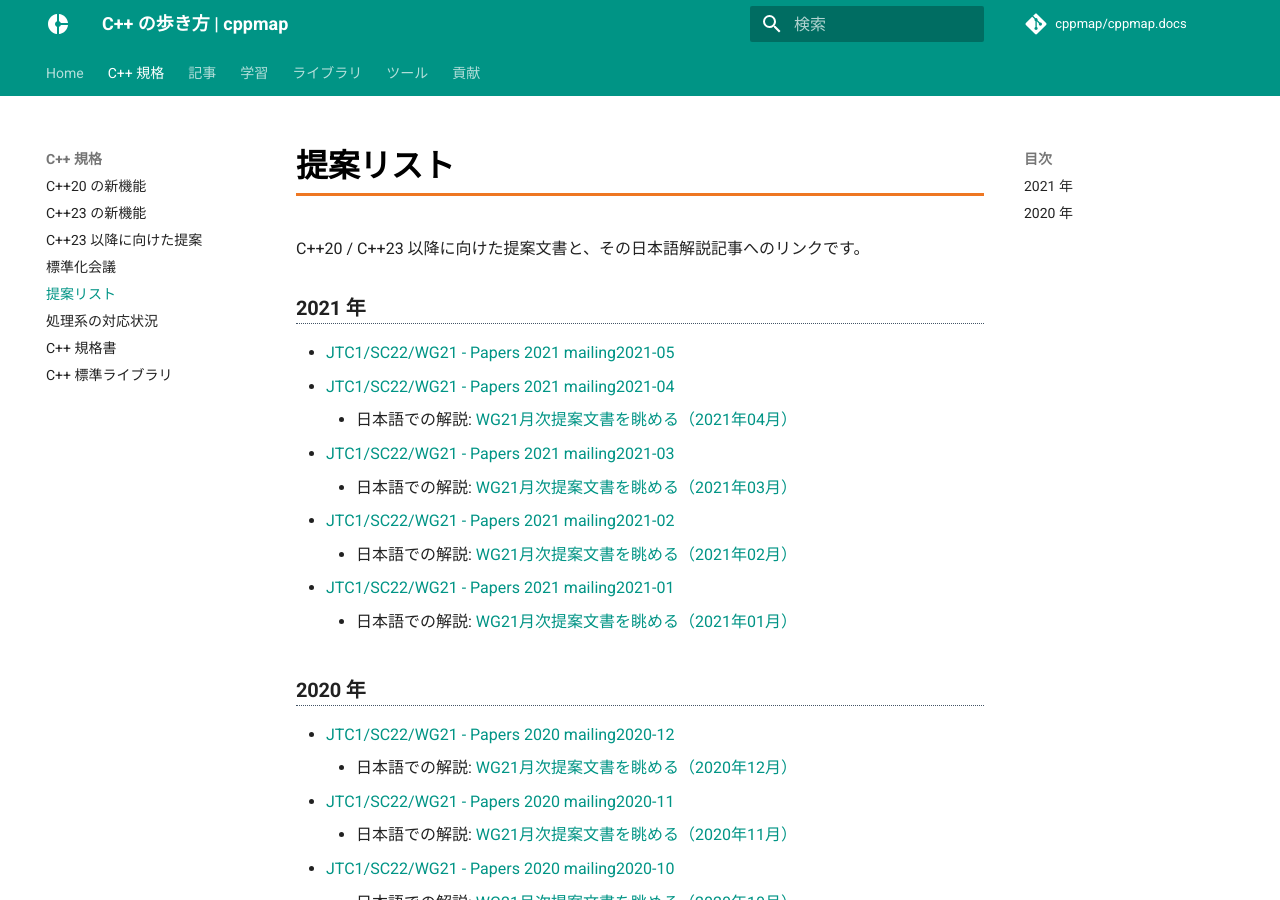
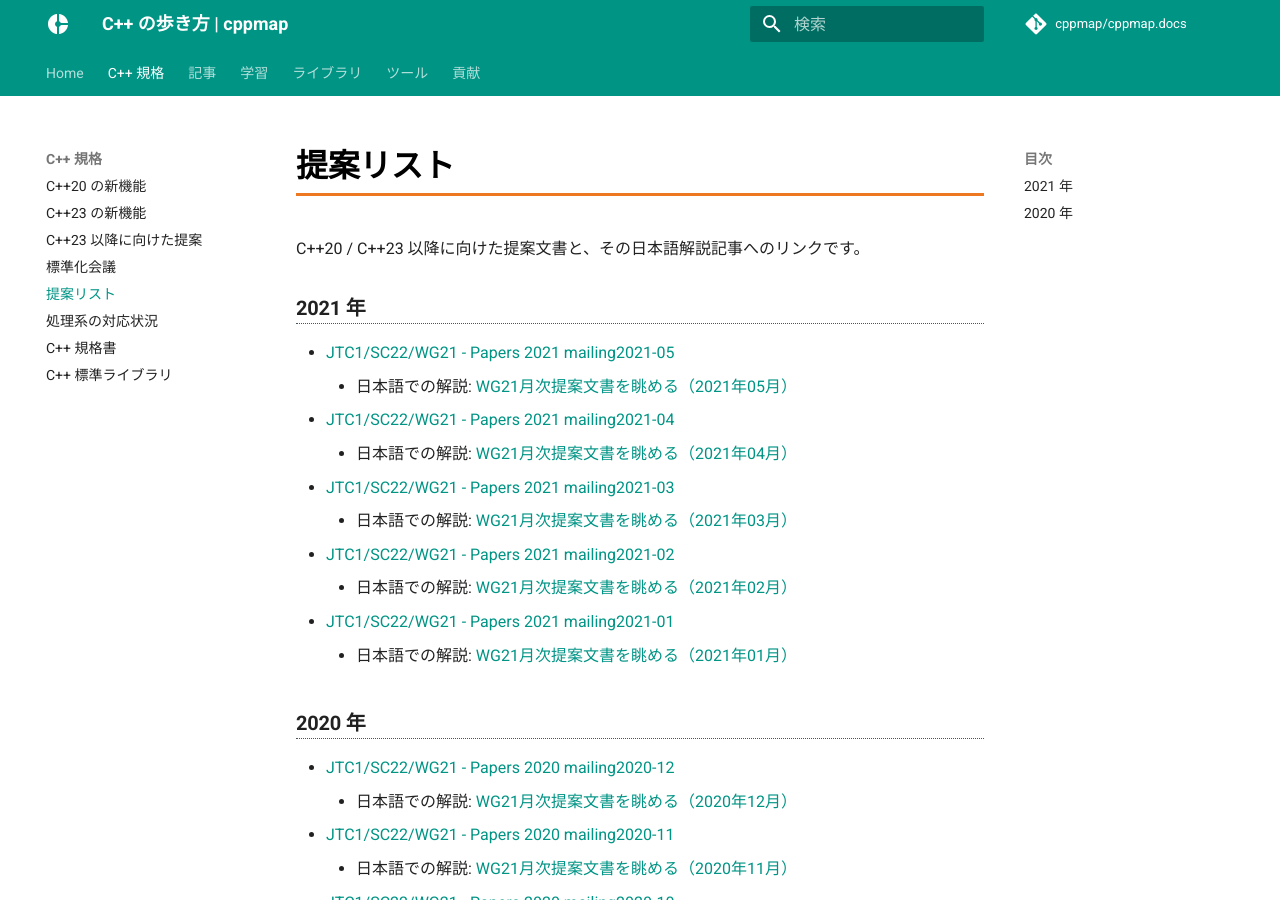
Before and after one commit to cppmap/cppmap.docs, an MkDocs documentation site: the page built from docs/standardization/proposals.md, in a window 1280 px wide and 900 px high. Built offline with MkDocs 1.6.1 and Material for MkDocs 9.7.7, drawn with Linux system fonts in a browser that asks for light colours; nearby versions of some CDN libraries; comment, search, counter and statistics services are not loaded.

Commit message:
Update proposals.md

```diff
--- a/docs/standardization/proposals.md
+++ b/docs/standardization/proposals.md
@@ -6,6 +6,7 @@ C++20 / C++23 以降に向けた提案文書と、その日本語解説記事へ
 
 ### 2021 年
 - [JTC1/SC22/WG21 - Papers 2021 mailing2021-05](http://www.open-std.org/jtc1/sc22/wg21/docs/papers/2021/#mailing2020-05)
+    - 日本語での解説: [WG21月次提案文書を眺める（2021年05月）](https://onihusube.hatenablog.com/entry/2021/06/13/165215)
 - [JTC1/SC22/WG21 - Papers 2021 mailing2021-04](http://www.open-std.org/jtc1/sc22/wg21/docs/papers/2021/#mailing2020-04)
     - 日本語での解説: [WG21月次提案文書を眺める（2021年04月）](https://onihusube.hatenablog.com/entry/2021/05/14/214016)
 - [JTC1/SC22/WG21 - Papers 2021 mailing2021-03](http://www.open-std.org/jtc1/sc22/wg21/docs/papers/2021/#mailing2020-03)
```
